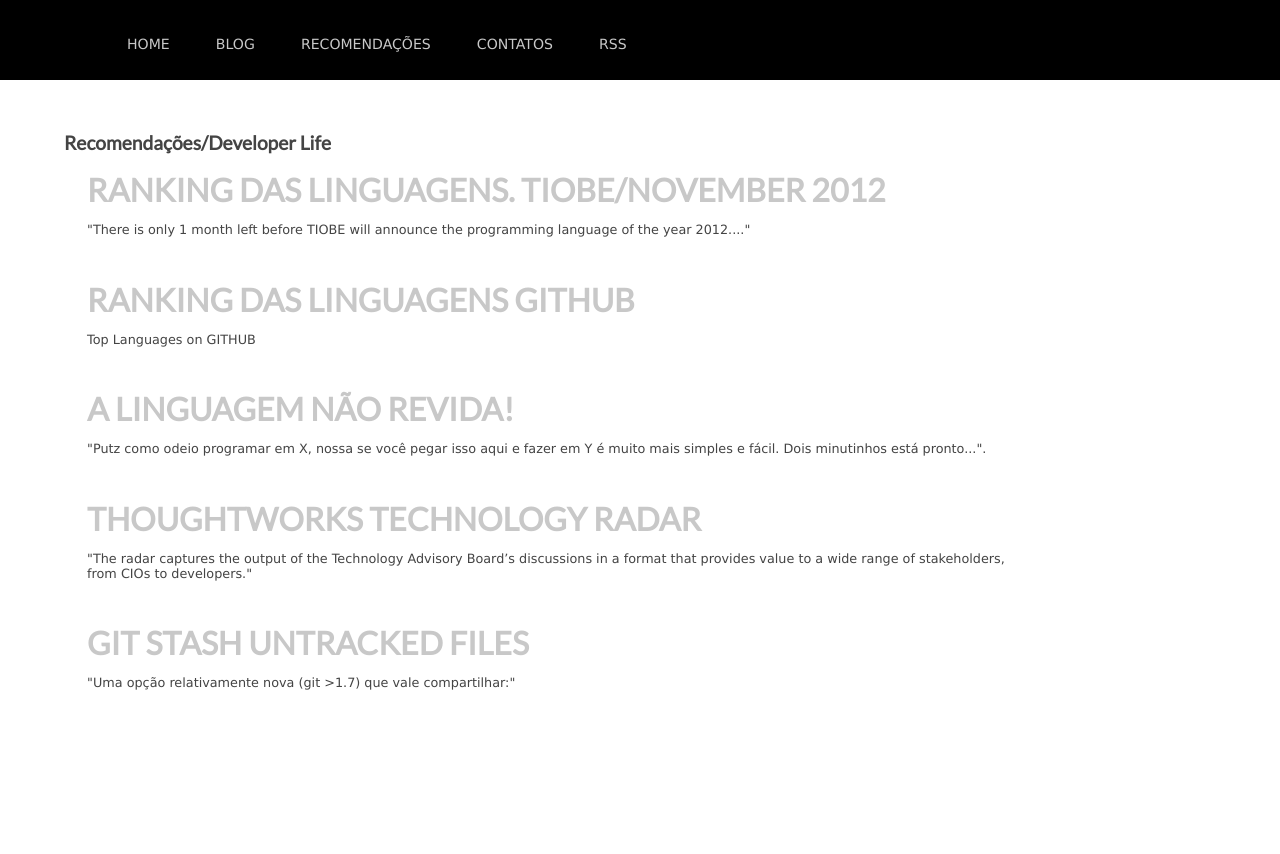
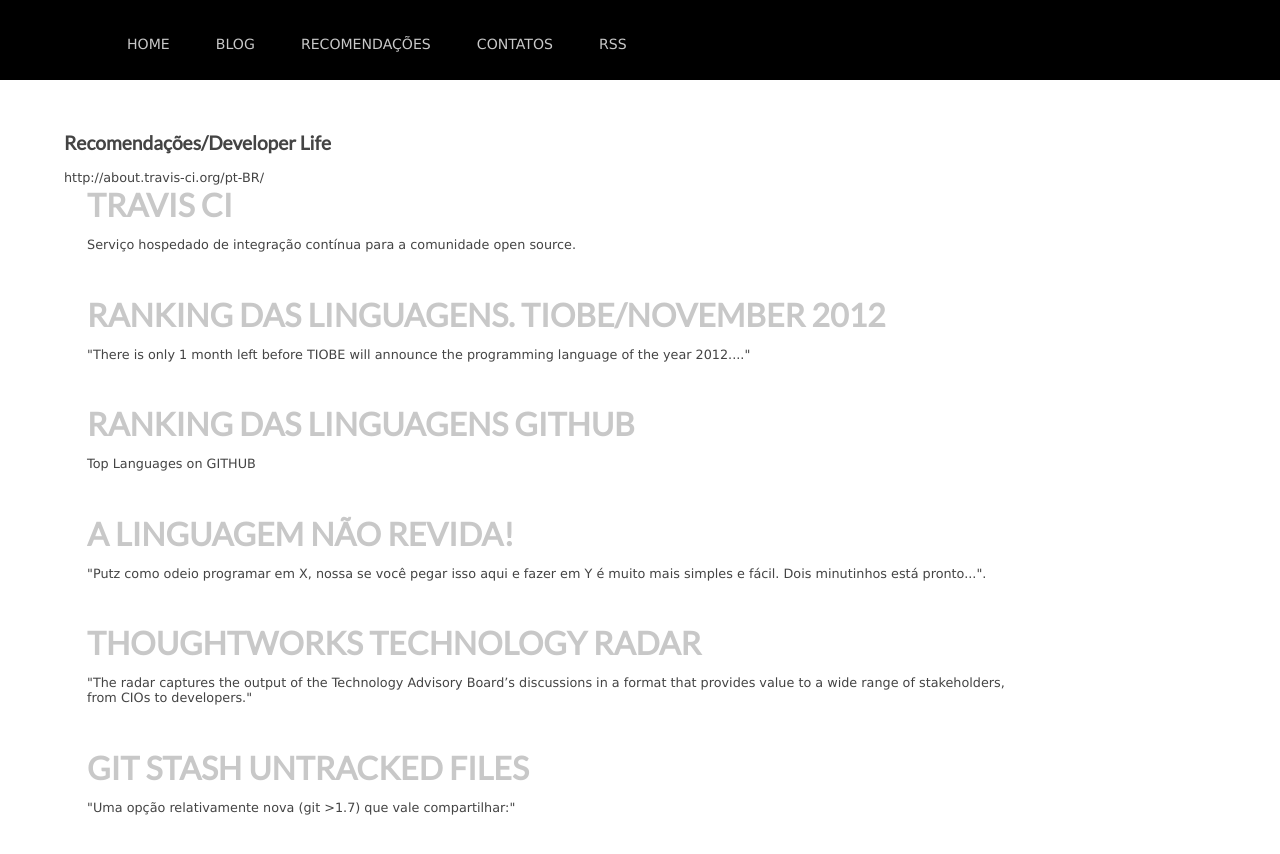
Before and after one commit to rgarbin/rgarbin.github.com, a Jekyll site: the page built from references/developer-life.html, in a window 1280 px wide. Shown: the top 854 px of the page. Built offline with Jekyll 4.4.1, drawn with Linux system fonts in a browser that asks for light colours; comment, search, counter and statistics services are not loaded.

Commit message:
Adicionando o travis nas recomendações

```diff
--- a/references/developer-life.html
+++ b/references/developer-life.html
@@ -3,6 +3,13 @@
 title: Recomendações Developer Life
 ---
 <h1>Recomendações/Developer Life</h1>
+http://about.travis-ci.org/pt-BR/
+<article>
+    <div class="post">
+      <h3><a href="http://about.travis-ci.org/pt-BR/" alt="Travis CI" target="_blank">Travis CI</a></h3>
+      <p>Serviço hospedado de integração contínua para a comunidade open source.</p>
+    </div>
+</article>
 <article>
     <div class="post">
       <h3><a href="http://www.tiobe.com/index.php/content/paperinfo/tpci/index.html" alt="Ranking Das Linguagens. Tiobe/November 2012" target="_blank">Ranking Das Linguagens. Tiobe/November 2012</a></h3>
```
